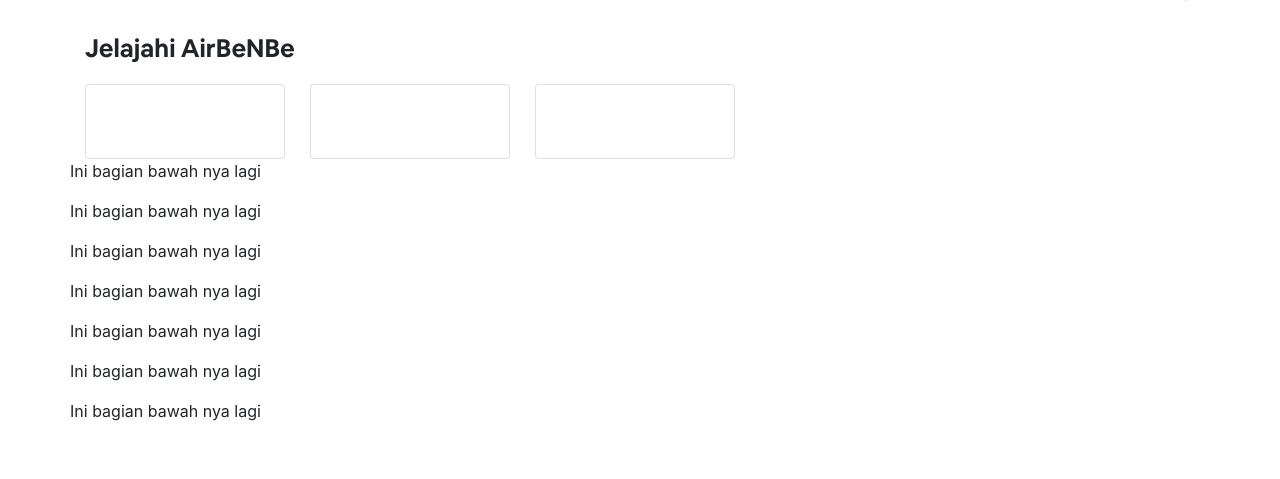
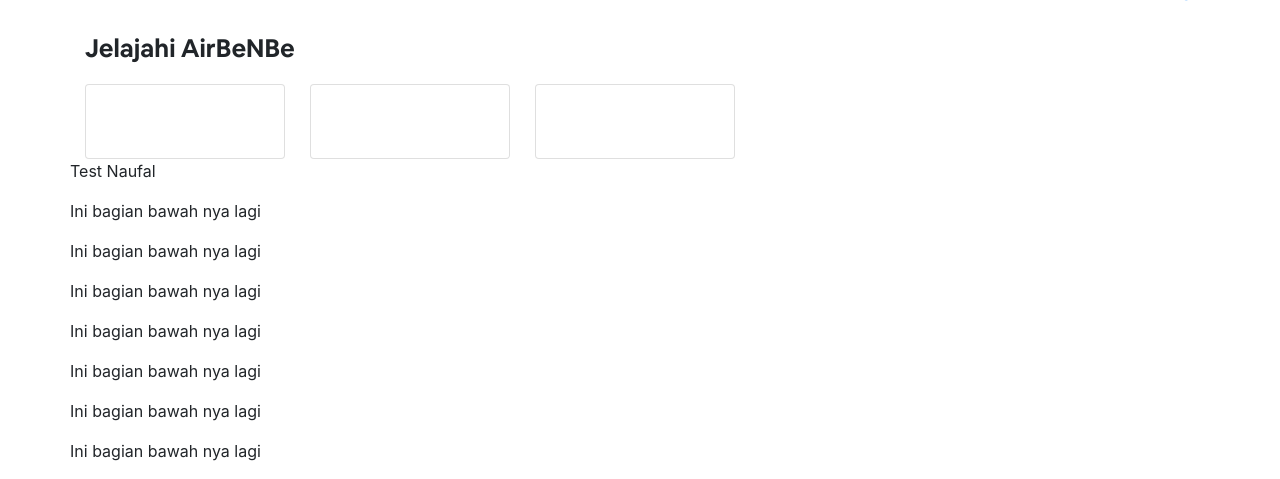
Before and after one commit to sandraganes96/airbenbe, a CodeIgniter app: page /airbenbe/ in a window 1280 px wide. Shown: the part 690-1169 px from the top of the page. Before the commit the page ends 1111 px from the top, so only its background shows below. Run offline with CodeIgniter, Linux system fonts and the light colour scheme; some libraries are stand-ins or nearby versions.

Commit message:
test naufal

```diff
--- a/application/views/homepage.php
+++ b/application/views/homepage.php
@@ -139,6 +139,9 @@
 
 	</div>
 	<div class="row">
+		<p>Test Naufal</p>
+	</div>
+	<div class="row">
 		<p>Ini bagian bawah nya lagi</p>
 	</div>
 	<div class="row">
```
